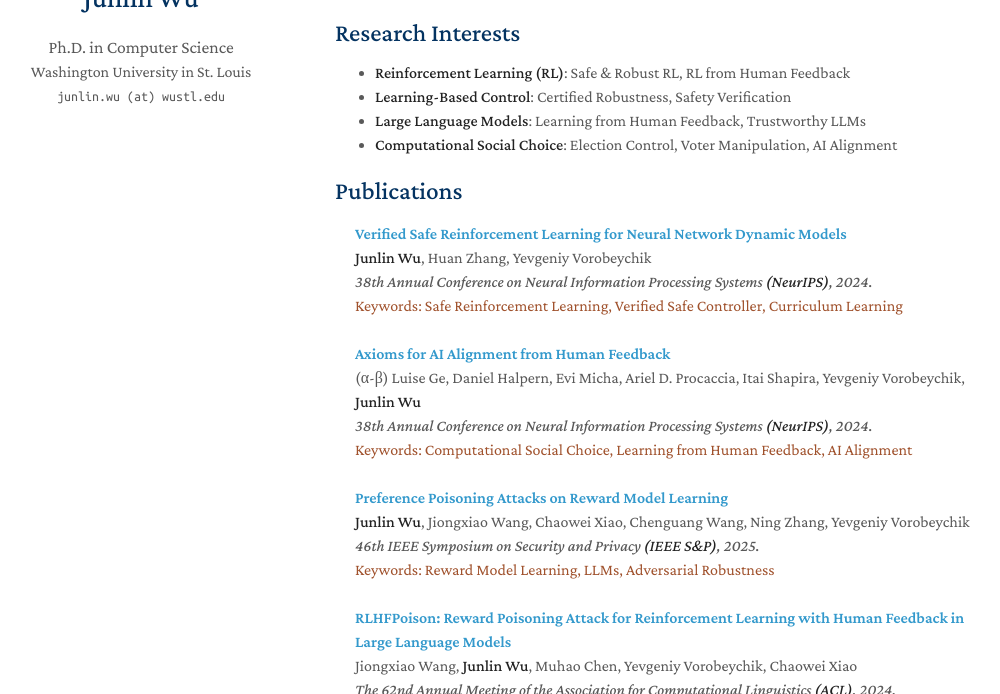
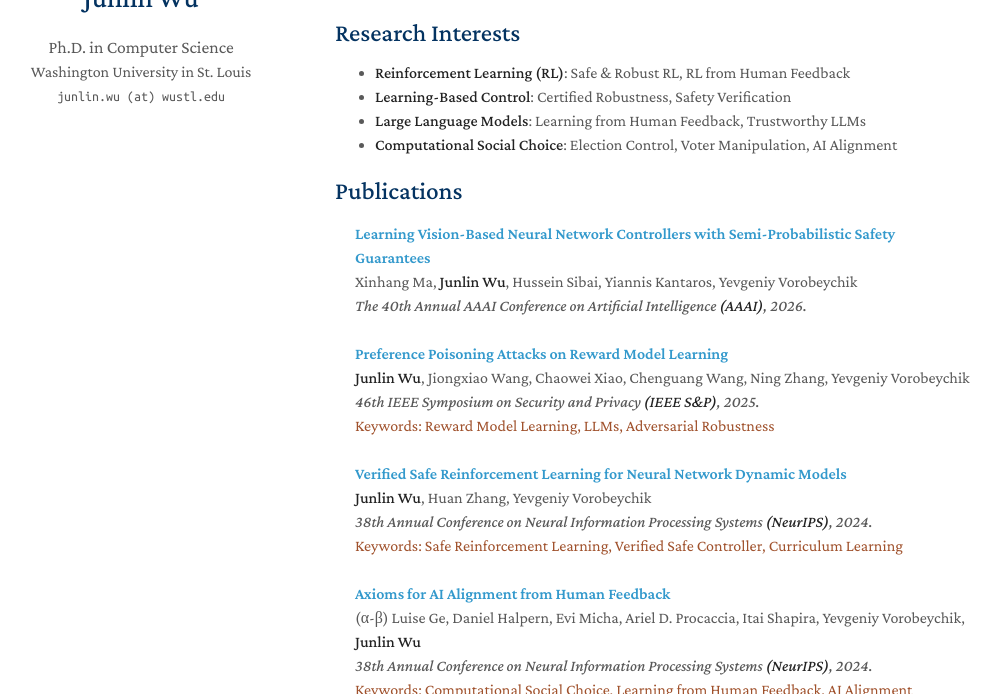
Before and after one commit to jlwu002/jlwu002.github.io, a Jekyll site: the page built from index.md, in a window 1280 px wide and 900 px high, cut to the strip 206-900 px from the top of the window. Shown: the whole strip, without its empty margins (135-1135 px from the left). Built offline with Jekyll 4.4.1, drawn with Linux system fonts in a browser that asks for light colours; a style sheet for code colours, icons or effects is not loaded; our own code applies the rules of GitHub Pages for plain Markdown files.

Commit message:
Update publications.yml

```diff
--- a/_data/publications.yml
+++ b/_data/publications.yml
@@ -1,4 +1,16 @@
 main:
+  - title: "Learning Vision-Based Neural Network Controllers with Semi-Probabilistic Safety Guarantees"
+    authors: Xinhang Ma, <strong>Junlin Wu</strong>, Hussein Sibai, Yiannis Kantaros, Yevgeniy Vorobeychik
+    conference_short: AAAI2025
+    conference: The 40th Annual AAAI Conference on Artificial Intelligence <strong>(AAAI)</strong>, 2026.
+
+  - title: "Preference Poisoning Attacks on Reward Model Learning"
+    authors: "<strong>Junlin Wu</strong>, Jiongxiao Wang, Chaowei Xiao, Chenguang Wang, Ning Zhang, Yevgeniy Vorobeychik"
+    conference_short: IEEE S&P 2025
+    conference: 46th IEEE Symposium on Security and Privacy <strong>(IEEE S&P)</strong>, 2025.
+    pdf: https://www.computer.org/csdl/proceedings-article/sp/2025/223600a094/22K50qfo1PO
+    keyword: "Keywords: Reward Model Learning, LLMs, Adversarial Robustness"
+
   - title: "Verified Safe Reinforcement Learning for Neural Network Dynamic Models"
     authors: <strong>Junlin Wu</strong>, Huan Zhang, Yevgeniy Vorobeychik
     conference_short: NeurIPS 2024
@@ -12,13 +24,6 @@ main:
     conference: 38th Annual Conference on Neural Information Processing Systems <strong>(NeurIPS)</strong>, 2024.
     pdf: https://arxiv.org/pdf/2405.14758
     keyword: "Keywords: Computational Social Choice, Learning from Human Feedback, AI Alignment"
-
-  - title: "Preference Poisoning Attacks on Reward Model Learning"
-    authors: "<strong>Junlin Wu</strong>, Jiongxiao Wang, Chaowei Xiao, Chenguang Wang, Ning Zhang, Yevgeniy Vorobeychik"
-    conference_short: IEEE S&P 2025
-    conference: 46th IEEE Symposium on Security and Privacy <strong>(IEEE S&P)</strong>, 2025.
-    pdf: https://www.computer.org/csdl/proceedings-article/sp/2025/223600a094/22K50qfo1PO
-    keyword: "Keywords: Reward Model Learning, LLMs, Adversarial Robustness"
 
   - title: "RLHFPoison: Reward Poisoning Attack for Reinforcement Learning with Human Feedback in Large Language Models"
     authors: Jiongxiao Wang, <strong>Junlin Wu</strong>, Muhao Chen, Yevgeniy Vorobeychik, Chaowei Xiao
```
